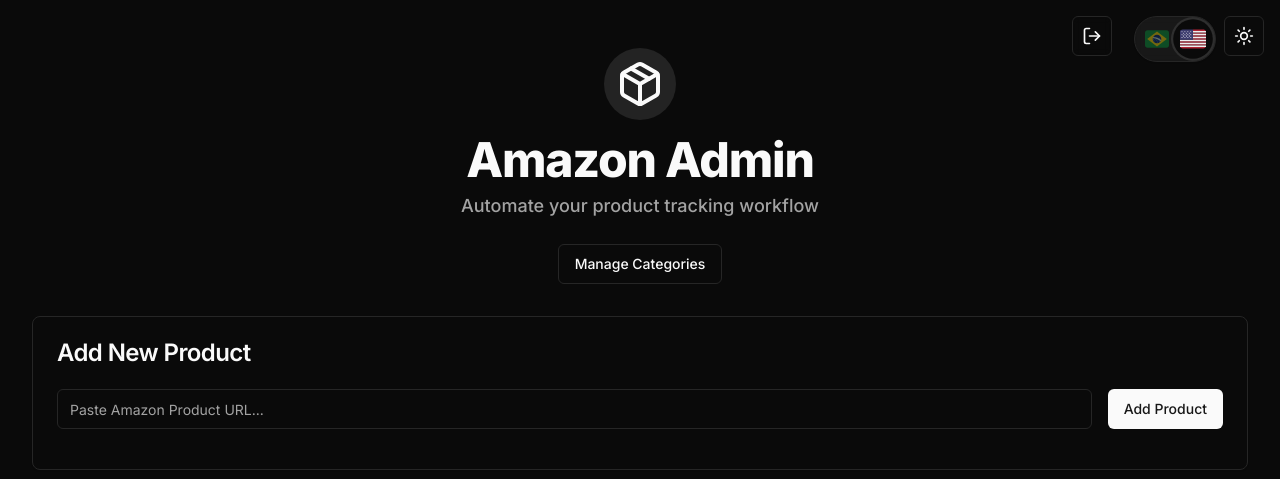
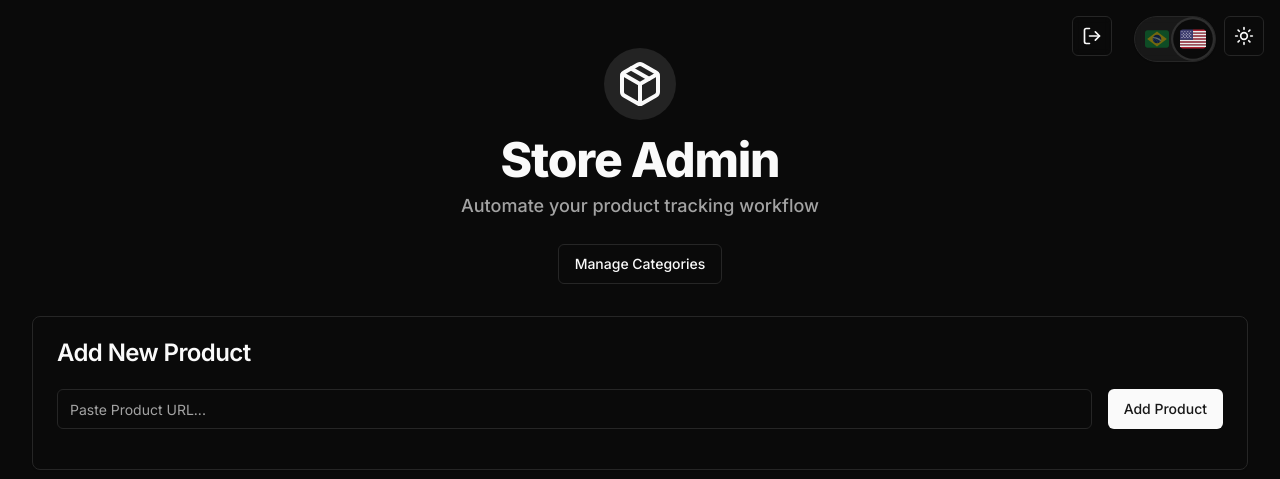
Before and after one commit to blbacelar/store-admin, a Next.js app: page / in a window 1280 px wide. Shown: the top 479 px of the page. Built offline with nearby package versions, Linux system fonts and the light colour scheme; no server answers.

Commit message:
chore: remove remaining amazon branding from UI

```diff
--- a/src/app/components/AddProduct.tsx
+++ b/src/app/components/AddProduct.tsx
@@ -60,7 +60,7 @@
                         type="text"
                         value={url}
                         onChange={(e) => setUrl(e.target.value)}
-                        placeholder={mounted ? t('url_placeholder') : 'Paste Amazon Product URL...'}
+                        placeholder={mounted ? t('url_placeholder') : 'Paste Product URL...'}
                         className="flex-1"
                     />
                     <Button onClick={handleScrape} disabled={loading} className="min-w-[100px]">
--- a/src/app/layout.tsx
+++ b/src/app/layout.tsx
@@ -7,8 +7,8 @@
 const inter = Inter({ subsets: ["latin"] });
 
 export const metadata: Metadata = {
-  title: "Amazon Product Automator",
-  description: "Admin Dashboard for managing Amazon Products",
+  title: "Store Automator",
+  description: "Admin Dashboard for managing Products",
 };
 
 export default function RootLayout({
--- a/src/app/login/page.tsx
+++ b/src/app/login/page.tsx
@@ -62,7 +62,7 @@
             <Card className="w-full max-w-md shadow-2xl border-primary/20 bg-card/50 backdrop-blur-sm">
                 <CardHeader className="space-y-1 text-center">
                     <CardTitle className="text-3xl font-bold tracking-tight text-primary">
-                        {mounted ? t('login_title') : 'Amazon Admin'}
+                        {mounted ? t('login_title') : 'Store Admin'}
                     </CardTitle>
                     <CardDescription>
                         {mounted ? t('login_sub') : 'Sign in to your account to continue'}
--- a/src/app/products/[id]/page.tsx
+++ b/src/app/products/[id]/page.tsx
@@ -355,7 +355,7 @@
                                             onClick={() => window.open(product.url, '_blank')}
                                         >
                                             <ExternalLink className="mr-2 h-4 w-4" />
-                                            {mounted ? t('amazon_view') : 'View on Amazon'}
+                                            {mounted ? t('amazon_view') : 'View Product'}
                                         </Button>
                                     )}
                                 </div>
--- a/src/app/setup-store/page.tsx
+++ b/src/app/setup-store/page.tsx
@@ -67,7 +67,7 @@
                         <div className="space-y-2">
                             <Input
                                 type="text"
-                                placeholder={mounted ? t('store_name_placeholder') : 'Store Name (e.g. My Amazon Store)'}
+                                placeholder={mounted ? t('store_name_placeholder') : 'Store Name (e.g. My Store)'}
                                 value={name}
                                 onChange={(e) => setName(e.target.value)}
                                 disabled={isLoading}
--- a/src/i18n.ts
+++ b/src/i18n.ts
@@ -8,12 +8,12 @@
     en: {
         translation: {
             "all": "All",
-            "dashboard_title": "Amazon Admin",
+            "dashboard_title": "Store Admin",
             "dashboard_sub": "Automate your product tracking workflow",
             "manage_categories": "Manage Categories",
             "loading_products": "Loading products...",
             "add_product_title": "Add New Product",
-            "url_placeholder": "Paste Amazon Product URL...",
+            "url_placeholder": "Paste Product URL...",
             "add_button": "Add Product",
             "saving": "Saving...",
             "save": "Save",
@@ -51,11 +51,11 @@
             "delete_category_desc": "Are you sure you want to delete {{name}}? This action cannot be undone.",
             "product_info": "Product Information",
             "product_id": "Product ID",
-            "amazon_view": "View on Amazon",
+            "amazon_view": "View Product",
             "new_category_label": "New Category Name",
             "select_category": "Select Category...",
             "image_label": "Image",
-            "login_title": "Amazon Admin",
+            "login_title": "Store Admin",
             "login_sub": "Sign in to your account to continue",
             "continue_google": "Continue with Google",
             "or_continue_with": "Or continue with",
@@ -74,19 +74,19 @@
             "sign_out": "Sign Out",
             "setup_store_title": "Setup Your Store",
             "setup_store_sub": "Give your store a name to start managing products",
-            "store_name_placeholder": "My Amazon Store",
+            "store_name_placeholder": "My Store",
             "create_store": "Create Store"
         }
     },
     pt: {
         translation: {
             "all": "Todos",
-            "dashboard_title": "Painel Amazon",
+            "dashboard_title": "Painel da Loja",
             "dashboard_sub": "Automatize seu fluxo de triagem de produtos",
             "manage_categories": "Gerenciar Categorias",
             "loading_products": "Carregando produtos...",
             "add_product_title": "Adicionar Novo Produto",
-            "url_placeholder": "Cole a URL do produto Amazon...",
+            "url_placeholder": "Cole a URL do produto...",
             "add_button": "Adicionar Produto",
             "saving": "Salvando...",
             "save": "Salvar",
@@ -124,11 +124,11 @@
             "delete_category_desc": "Tem certeza que deseja excluir {{name}}? Esta ação não pode ser desfeita.",
             "product_info": "Informações do Produto",
             "product_id": "ID do Produto",
-            "amazon_view": "Ver na Amazon",
+            "amazon_view": "Ver Produto",
             "new_category_label": "Nome da Nova Categoria",
             "select_category": "Selecionar Categoria...",
             "image_label": "Imagem",
-            "login_title": "Painel Amazon",
+            "login_title": "Painel da Loja",
             "login_sub": "Entre na sua conta para continuar",
             "continue_google": "Continuar com Google",
             "or_continue_with": "Ou continue com",
@@ -147,7 +147,7 @@
             "sign_out": "Sair",
             "setup_store_title": "Configure sua Loja",
             "setup_store_sub": "Dê um nome à sua loja para começar a gerenciar produtos",
-            "store_name_placeholder": "Minha Loja Amazon",
+            "store_name_placeholder": "Minha Loja",
             "create_store": "Criar Loja"
         }
     }
```
